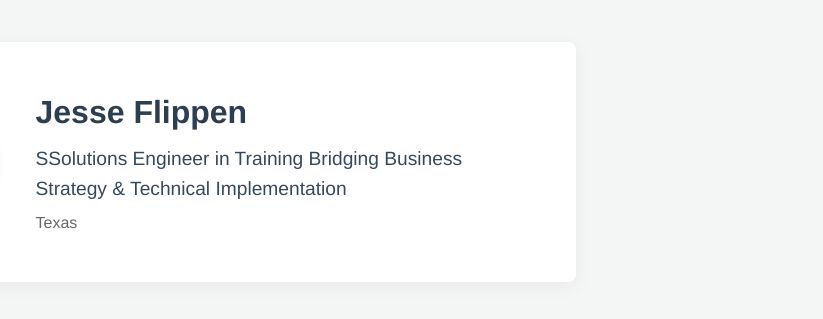
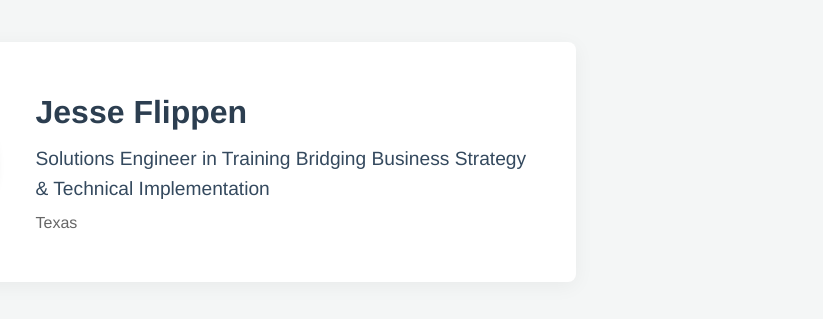
Before and after one commit to JesseFlip/business-card, a plain HTML site: page index.html in a window 1280 px wide. Shown: the part 94-413 px from the top of the page, 457-1280 px from the left. Drawn offline with Linux system fonts and the light colour scheme.

Commit message:
Fix typo in job title on index.html

```diff
--- a/index.html
+++ b/index.html
@@ -26,7 +26,7 @@
                 <img src="images/me.JPG" class="avatar" alt="Jesse Flippen" height="150px" width="175px">
                 <div class="text">
                     <h3>Jesse Flippen</h3>
-                    <p>SSolutions Engineer in Training
+                    <p>Solutions Engineer in Training
 Bridging Business Strategy & Technical Implementation</p>
                     <h4>Texas</h4>
                 </div>
```
